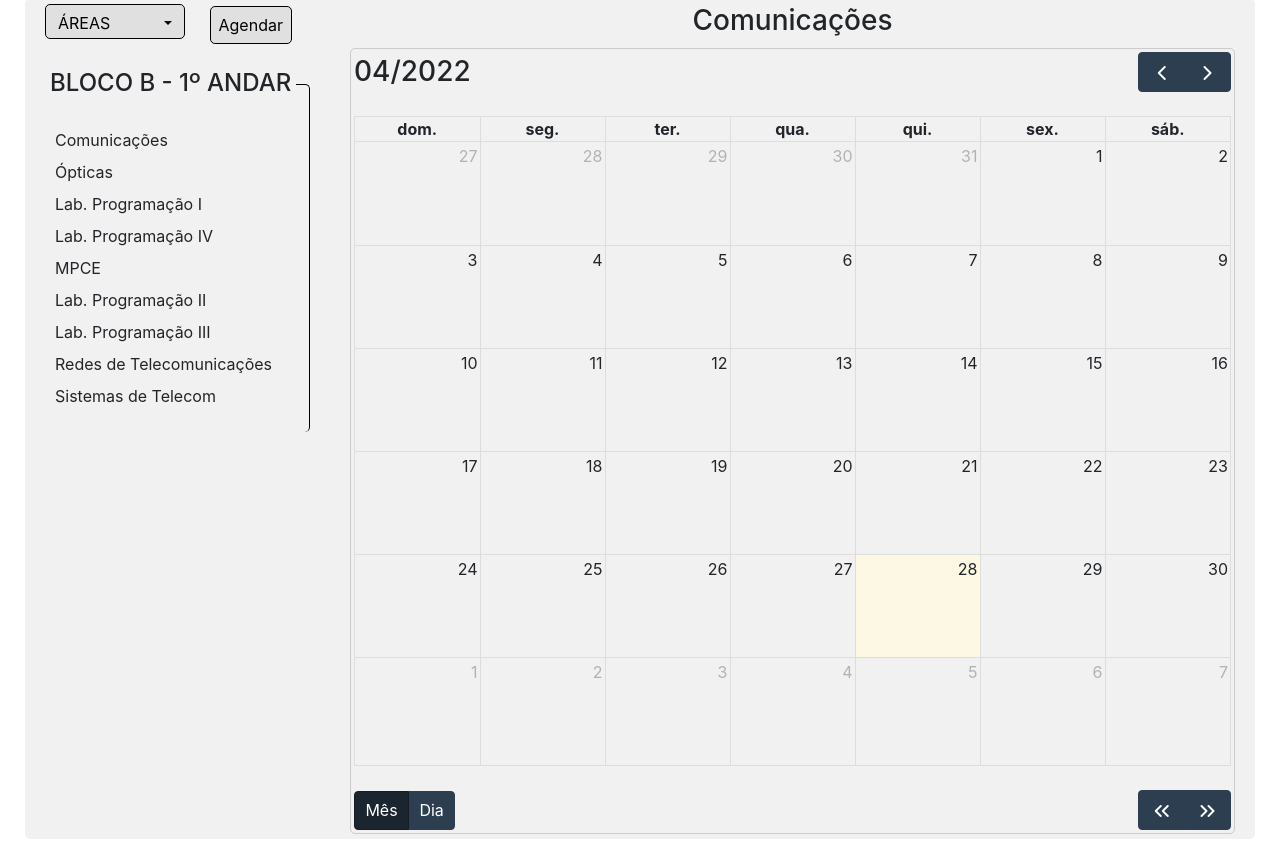
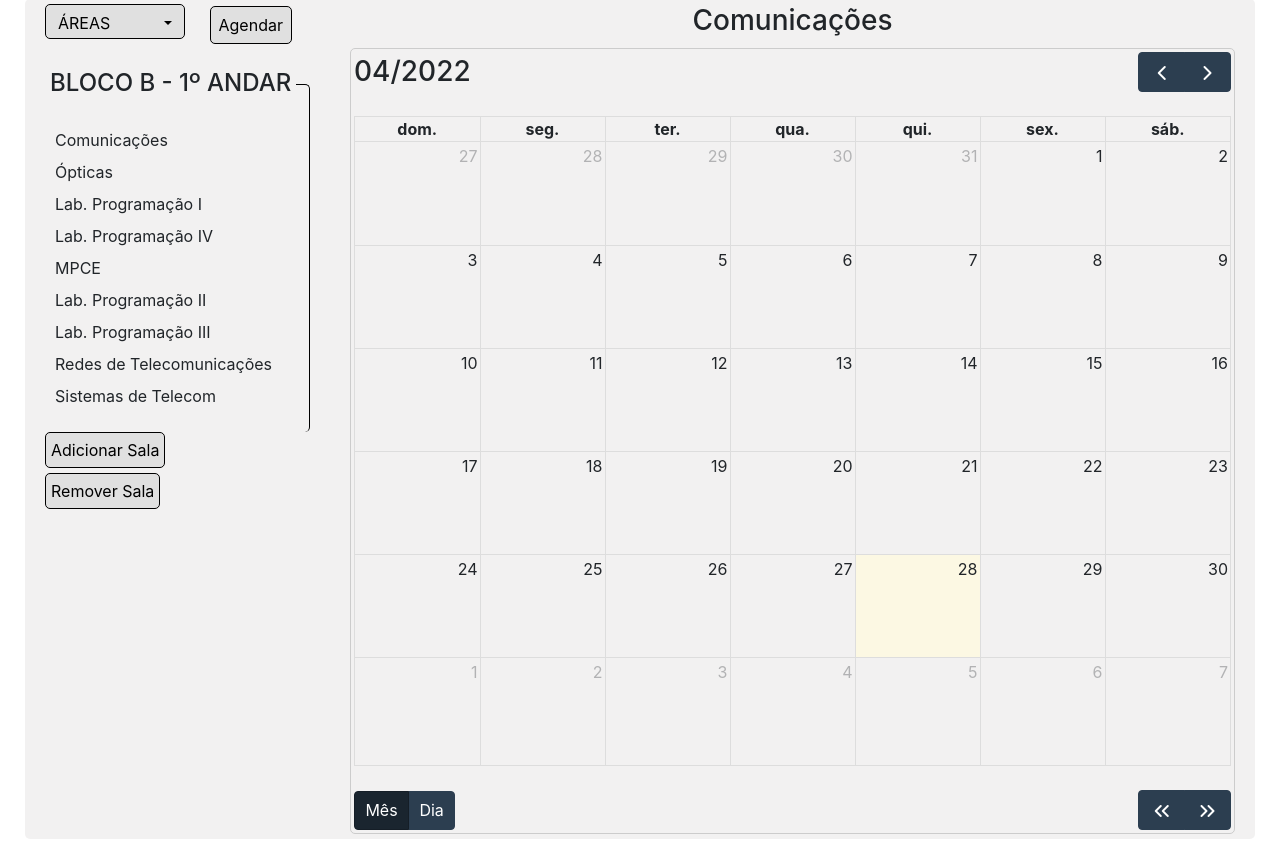
Before and after one commit to lucaslb56/Sistema-agendamento, a PHP site: page /Home.php in a window 1280 px wide; the page is wider, and only the part inside the window is pictured. Shown: the part 421-1270 px from the top of that part. Run offline with PHP 8.4, Linux system fonts and the light colour scheme; the visitor is signed in with stand-in values (Sample User, id 1); data that the repository does not hold is empty.

Commit message:
Sistema Agendamento V1.3
Atualizações:
Função de controle de salas em processo.

```diff
--- a/Home/Home.php
+++ b/Home/Home.php
@@ -38,62 +38,16 @@ $resultado_events->execute();
     <script src="https://cdnjs.cloudflare.com/ajax/libs/popper.js/1.16.0/umd/popper.min.js"></script>
     <script src="https://maxcdn.bootstrapcdn.com/bootstrap/4.5.2/js/bootstrap.min.js"></script>
     <link rel="stylesheet" type="text/css" href="../css/Sitelabs.css">
+    <link rel="stylesheet" type="text/css" href="css/Home.css">
     <link href='css/core/main.min.css' rel='stylesheet' />
     <link href='css/daygrid/main.min.css' rel='stylesheet' />
     <script src='js/core/main.min.js'></script>
     <script src='js/interaction/main.min.js'></script>
     <script src='js/daygrid/main.min.js'></script>
     <script src='js/core/locales/pt-br.js'></script>
+    <script src='js/Home.js'></script>
 
     <script>
-        function salas(A) {
-            var mud = document.getElementById('salas' + A);
-
-            switch (A) {
-                case 1:
-                    mud.style.display = 'block';
-                    document.getElementById('salas2').style.display = 'none';
-                    document.getElementById('salas3').style.display = 'none';
-                    document.getElementById('salas4').style.display = 'none';
-                    document.getElementById('salas5').style.display = 'none';
-                    document.getElementById('legend').innerHTML = 'BLOCO B - 1º ANDAR';
-                    break;
-                case 2:
-                    mud.style.display = 'block';
-                    document.getElementById('salas1').style.display = 'none';
-                    document.getElementById('salas3').style.display = 'none';
-                    document.getElementById('salas4').style.display = 'none';
-                    document.getElementById('salas5').style.display = 'none';
-                    document.getElementById('legend').innerHTML = 'BLOCO B - TÉRREO';
-                    break;
-                case 3:
-                    mud.style.display = 'block';
-                    document.getElementById('salas1').style.display = 'none';
-                    document.getElementById('salas2').style.display = 'none';
-                    document.getElementById('salas4').style.display = 'none';
-                    document.getElementById('salas5').style.display = 'none';
-                    document.getElementById('legend').innerHTML = 'BLOCO C - 1º ANDAR';
-                    break;
-                case 4:
-                    mud.style.display = 'block';
-                    document.getElementById('salas1').style.display = 'none';
-                    document.getElementById('salas2').style.display = 'none';
-                    document.getElementById('salas3').style.display = 'none';
-                    document.getElementById('salas5').style.display = 'none';
-                    document.getElementById('legend').innerHTML = 'BLOCO C - EXTENÇÃO';
-                    break;
-                case 5:
-                    mud.style.display = 'block';
-                    document.getElementById('salas1').style.display = 'none';
-                    document.getElementById('salas2').style.display = 'none';
-                    document.getElementById('salas3').style.display = 'none';
-                    document.getElementById('salas4').style.display = 'none';
-                    document.getElementById('legend').innerHTML = 'BLOCO C - TÉRREO';
-                    break;
-                default:
-
-            }
-        }
         document.addEventListener('DOMContentLoaded', function() {
             var calendarEl = document.getElementById('calendar');
 
@@ -166,93 +120,28 @@ $resultado_events->execute();
                 document.getElementById("mudasala").submit();
             })
 
+            $("#input-mais").click(function(){
+                $(".spinner-border").show();
+                var sala = document.getElementById("nova-sala").value;
+				var area = document.getElementById("nova-area").value;
+                console.log(sala)
+                var dados = new FormData();
+                dados.append('sala', sala);
+				dados.append('area', area);
+                $.ajax({
+					url: 'add-sala.php',
+					method: 'post',
+					data: dados,
+					processData: false,
+					contentType: false,
+					success: function(resposta) {
+                        $(".spinner-border").hide();
+						document.getElementById('resultado_sala').innerHTML=resposta
+					}
+                })
+            })
         })
     </script>
-    <style>
-        .agendamento {
-            background-color: rgba(189, 185, 185, 0.2);
-            padding: 5px;
-            margin: 10px;
-            border-radius: 5px;
-        }
-
-        #calendar {
-            max-width: 950px;
-            margin: 0 auto;
-        }
-
-        .btn-primary {
-            background-color: #e0e0e0;
-            color: black;
-            border: solid 1px;
-            border-radius: 5px;
-            width: 140px;
-            height: 35px;
-            text-align: left;
-            margin-right: 20px;
-            margin-bottom: 10px;
-        }
-
-        .botao {
-            background-color: #e0e0e0;
-            color: black;
-            border: solid 1px;
-            border-radius: 5px;
-            padding: 8px;
-            text-align: left;
-            margin-right: 20px;
-            margin-bottom: 5px;
-        }
-
-        .botao:hover {
-            color: black;
-            text-decoration: none;
-        }
-
-        .btn-primary:hover {
-            background-color: #e0e0e0;
-            color: black;
-            border: solid 1px;
-        }
-
-        .agendborda {
-            border: 1px groove black;
-            border-radius: 5px;
-        }
-
-        .agend1 {
-            border-bottom: none;
-            border-left: none;
-            margin-top: 20px;
-            margin-right: 10px;
-            text-align: left;
-        }
-
-        .agendborda .legenda {
-            height: 30px;
-            font-size: 1.2em !important;
-            text-align: left !important;
-            width: auto;
-            padding: 0 5px;
-            border-bottom: none;
-        }
-
-        .calendario {
-            width: 100%;
-            border-radius: 5px;
-            background-color: #ffffff;
-            font-size: 12px;
-        }
-
-
-        #sair {
-            background-color: #4b8fc3;
-            color: white;
-            border: none;
-            padding-right: 2px;
-
-        }
-    </style>
 </head>
 
 <body>
@@ -419,6 +308,15 @@ $resultado_events->execute();
                             <input id="sala" style="display: none;" name="sala">
                         </form>
                     </fieldset>
+                    <button onclick="add_sala()" style="padding: 5px;" class="botao">Adicionar Sala</button>
+                    <button style="padding: 5px;" class="botao">Remover Sala</button>
+                    <div id="form-sala" style="display: none;">
+                        <input placeholder="Sala" type="text" id="nova-sala" class="input-sala">
+                        <input placeholder="Área" type="text" id="nova-area" class="input-sala">
+                        <button id="input-mais">+</button>
+                        <input onclick="remove_sala()" id="remove-form" type="button" value="x">
+                    </div>
+                    <div id="resultado_sala"><div style="display:none; margin-left: 10px;" class="spinner-border"></div></div>
                 </div>
 
 
--- /dev/null
+++ b/Home/css/Home.css
@@ -0,0 +1,110 @@
+.agendamento {
+    background-color: rgba(189, 185, 185, 0.2);
+    padding: 5px;
+    margin: 10px;
+    border-radius: 5px;
+}
+
+#calendar {
+    max-width: 950px;
+    margin: 0 auto;
+}
+
+.btn-primary {
+    background-color: #e0e0e0;
+    color: black;
+    border: solid 1px;
+    border-radius: 5px;
+    width: 140px;
+    height: 35px;
+    text-align: left;
+    margin-right: 20px;
+    margin-bottom: 10px;
+}
+
+.botao {
+    background-color: #e0e0e0;
+    color: black;
+    border: solid 1px;
+    border-radius: 5px;
+    padding: 8px;
+    text-align: left;
+    margin-right: 20px;
+    margin-bottom: 5px;
+}
+
+.botao:hover {
+    color: black;
+    text-decoration: none;
+}
+
+.btn-primary:hover {
+    background-color: #e0e0e0;
+    color: black;
+    border: solid 1px;
+}
+
+.agendborda {
+    border: 1px groove black;
+    border-radius: 5px;
+}
+
+.agend1 {
+    border-bottom: none;
+    border-left: none;
+    margin-top: 20px;
+    margin-right: 10px;
+    text-align: left;
+}
+
+.agendborda .legenda {
+    height: 30px;
+    font-size: 1.2em !important;
+    text-align: left !important;
+    width: auto;
+    padding: 0 5px;
+    border-bottom: none;
+}
+
+.input-sala {
+    width: 60%;
+    height: 30px;
+    border-radius: 5px;
+    border: solid 1px;
+    font-weight: normal;
+    margin-bottom: 5px;
+}
+
+#input-mais {
+    width: 10%;
+    height: 30px;
+    border-radius: 5px;
+    border: solid 1px;
+    font-weight: 600;
+    font-size: medium;
+    margin-bottom: 15px;
+}
+#remove-form {
+    width: 10%;
+    height: 30px;
+    border-radius: 5px;
+    border: solid 1px;
+    font-weight: normal;
+    font-size: medium;
+    margin-bottom: 15px;
+}
+
+.calendario {
+    width: 100%;
+    border-radius: 5px;
+    background-color: #ffffff;
+    font-size: 12px;
+}
+
+
+#sair {
+    background-color: #4b8fc3;
+    color: white;
+    border: none;
+    padding-right: 2px;
+}
--- /dev/null
+++ b/Home/js/Home.js
@@ -0,0 +1,55 @@
+function salas(A) {
+    var mud = document.getElementById('salas' + A);
+
+    switch (A) {
+        case 1:
+            mud.style.display = 'block';
+            document.getElementById('salas2').style.display = 'none';
+            document.getElementById('salas3').style.display = 'none';
+            document.getElementById('salas4').style.display = 'none';
+            document.getElementById('salas5').style.display = 'none';
+            document.getElementById('legend').innerHTML = 'BLOCO B - 1º ANDAR';
+            break;
+        case 2:
+            mud.style.display = 'block';
+            document.getElementById('salas1').style.display = 'none';
+            document.getElementById('salas3').style.display = 'none';
+            document.getElementById('salas4').style.display = 'none';
+            document.getElementById('salas5').style.display = 'none';
+            document.getElementById('legend').innerHTML = 'BLOCO B - TÉRREO';
+            break;
+        case 3:
+            mud.style.display = 'block';
+            document.getElementById('salas1').style.display = 'none';
+            document.getElementById('salas2').style.display = 'none';
+            document.getElementById('salas4').style.display = 'none';
+            document.getElementById('salas5').style.display = 'none';
+            document.getElementById('legend').innerHTML = 'BLOCO C - 1º ANDAR';
+            break;
+        case 4:
+            mud.style.display = 'block';
+            document.getElementById('salas1').style.display = 'none';
+            document.getElementById('salas2').style.display = 'none';
+            document.getElementById('salas3').style.display = 'none';
+            document.getElementById('salas5').style.display = 'none';
+            document.getElementById('legend').innerHTML = 'BLOCO C - EXTENÇÃO';
+            break;
+        case 5:
+            mud.style.display = 'block';
+            document.getElementById('salas1').style.display = 'none';
+            document.getElementById('salas2').style.display = 'none';
+            document.getElementById('salas3').style.display = 'none';
+            document.getElementById('salas4').style.display = 'none';
+            document.getElementById('legend').innerHTML = 'BLOCO C - TÉRREO';
+            break;
+        default:
+
+    }
+}
+
+function add_sala(){
+    document.getElementById("form-sala").style.display="block"
+}
+function remove_sala(){
+    document.getElementById("form-sala").style.display="none"
+}
--- a/cordlab db.sql
+++ b/cordlab db.sql
@@ -35,3 +35,9 @@ CREATE TABLE agendamentos (
     Permissão VARCHAR(30) NOT NULL,
     reg_date TIMESTAMP DEFAULT CURRENT_TIMESTAMP ON UPDATE CURRENT_TIMESTAMP
 );
+
+CREATE TABLE Salas (
+    id INT(6) UNSIGNED AUTO_INCREMENT PRIMARY KEY,
+    Sala VARCHAR(30) NOT NULL,
+    Area VARCHAR(30) NOT NULL,
+);
```
Also changed, not shown: Home/add-sala.php (added, +18 -0 lines).
